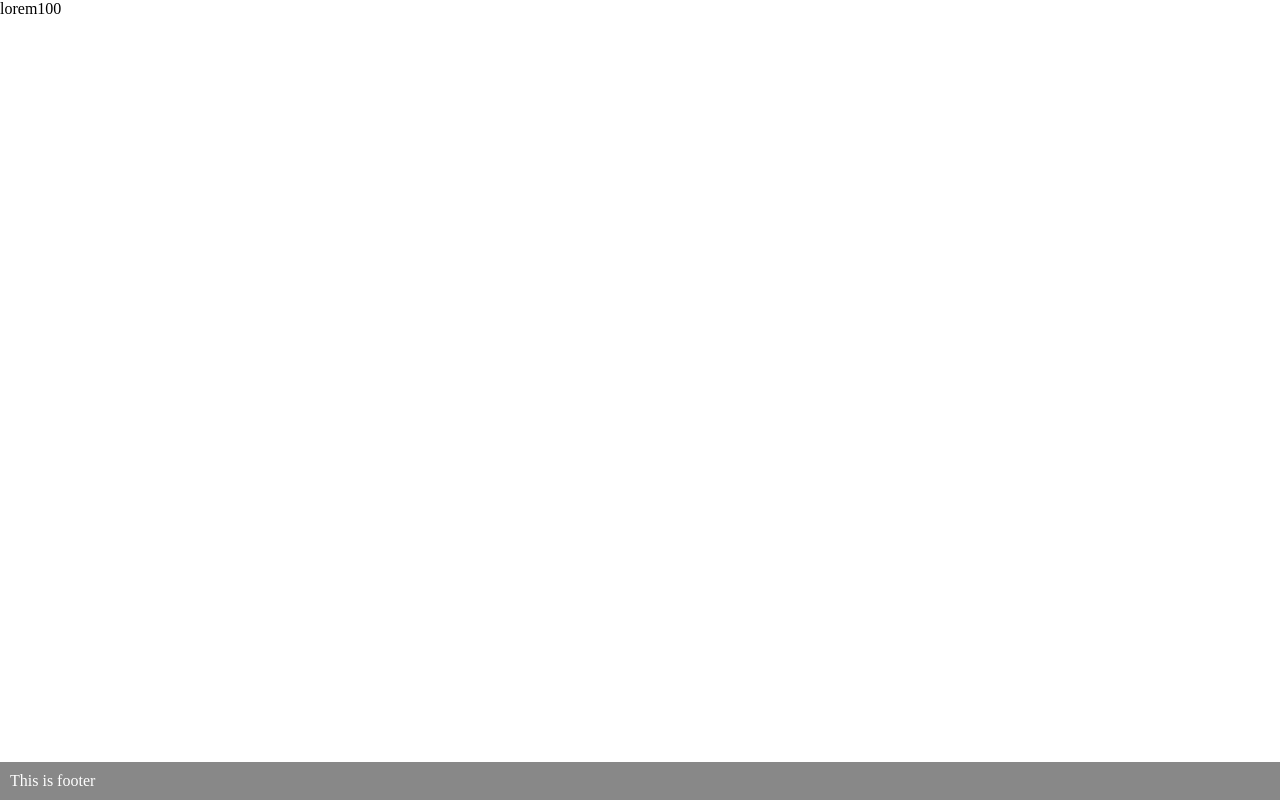
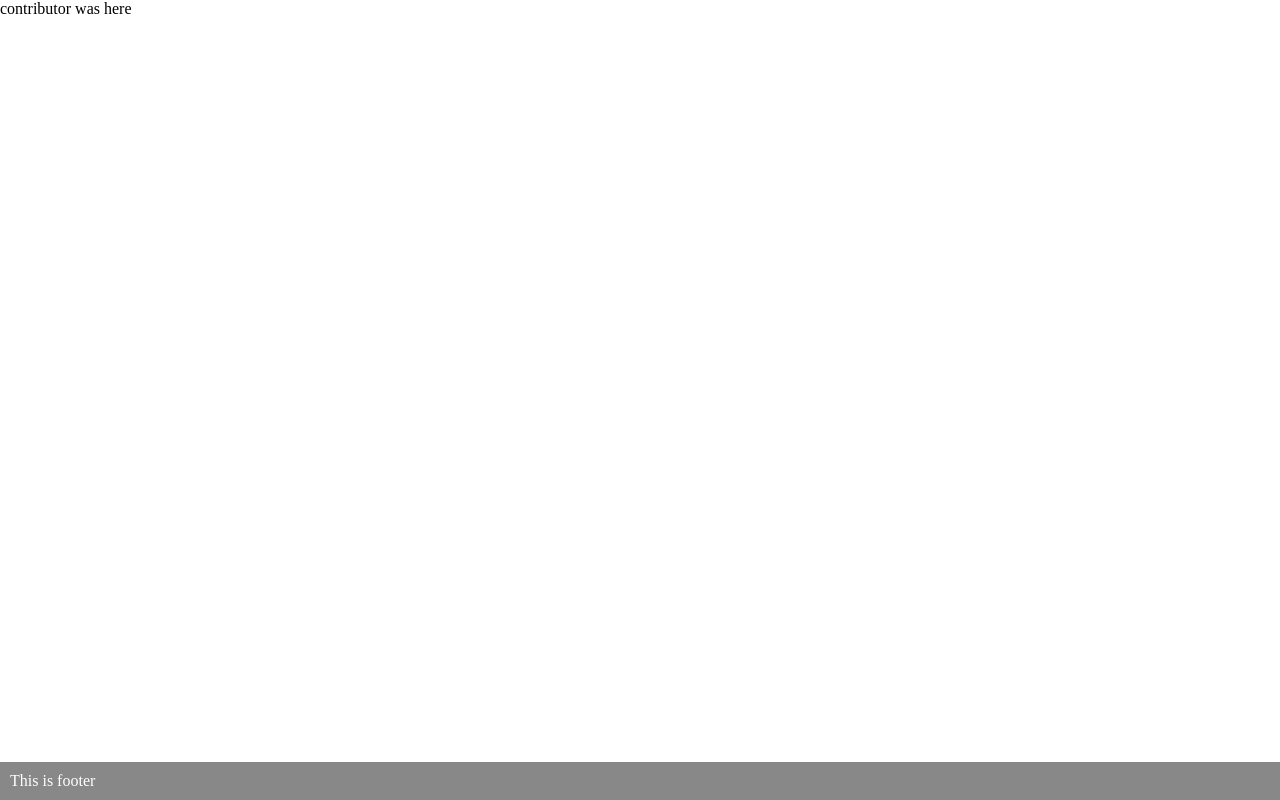
Before and after one commit to claudiaa292/Student-app, a website: page index.html in a window 1280 px wide. Drawn offline with Linux system fonts and the light colour scheme.

Commit message:
trying to contribute

```diff
--- a/index.html
+++ b/index.html
@@ -10,7 +10,7 @@
 </head>
 
 <body>
-    <main class="main">lorem100</main>
+    <main class="main">contributor was here</main>
 
     <footer class="footer">This is footer</footer>
 </body>
```
